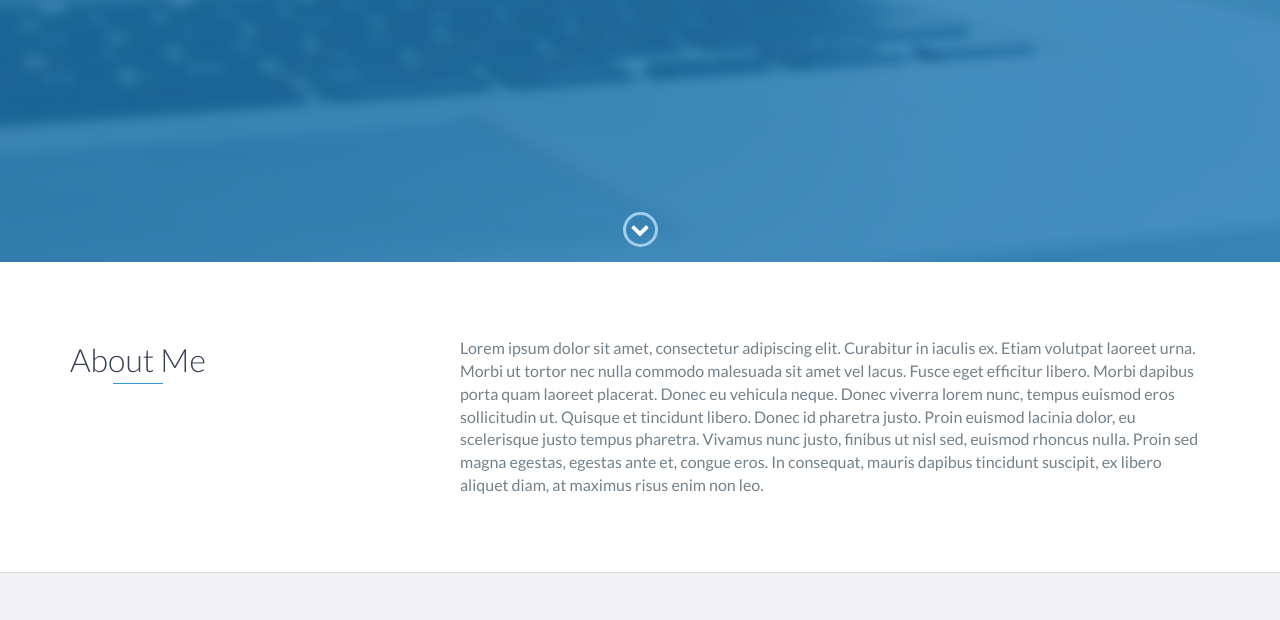
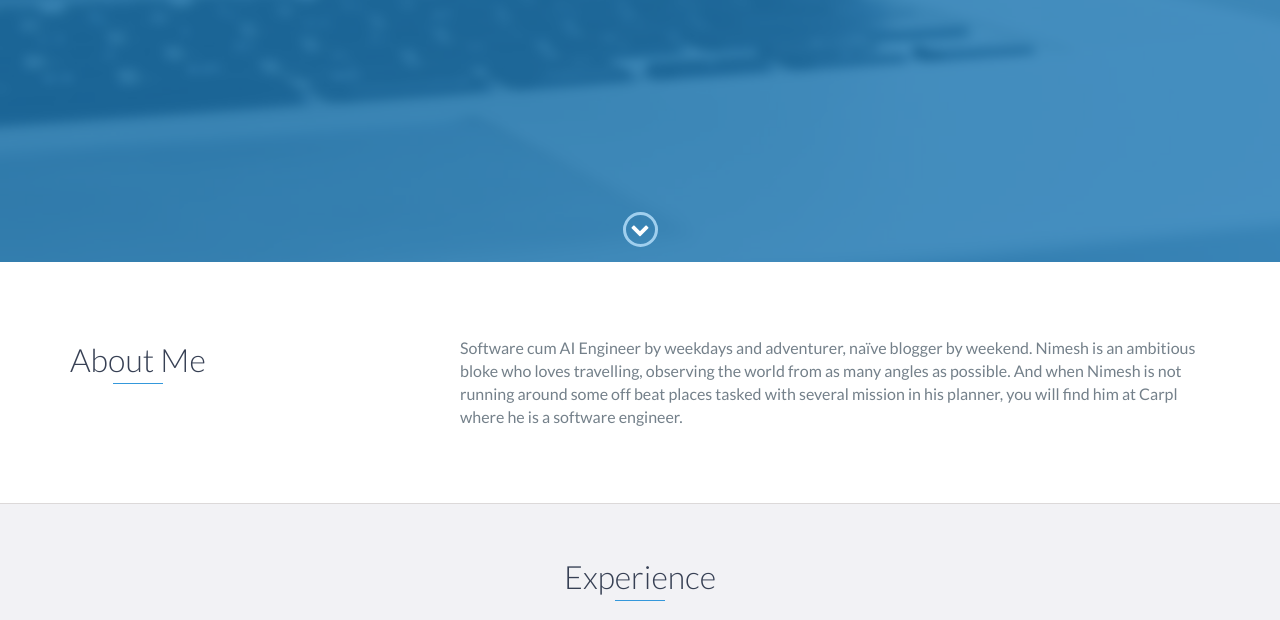
Before and after one commit to kumarnimesh/kumarnimesh.github.io, a website: page index.html in a window 1280 px wide. Shown: the part 538-1158 px from the top of the page. Drawn offline with nearby package versions, Linux system fonts and the light colour scheme.

Commit message:
Update index.html
About me Updated

```diff
--- a/index.html
+++ b/index.html
@@ -73,9 +73,7 @@
                 </div>
                 <div class="col-md-8">
                     <p>
-                        Lorem ipsum dolor sit amet, consectetur adipiscing elit. Curabitur in iaculis ex. Etiam volutpat laoreet urna. Morbi ut tortor nec nulla commodo malesuada sit amet vel lacus. Fusce eget efficitur libero. Morbi dapibus porta quam laoreet placerat. Donec
-                        eu vehicula neque. Donec viverra lorem nunc, tempus euismod eros sollicitudin ut. Quisque et tincidunt libero. Donec id pharetra justo. Proin euismod lacinia dolor, eu scelerisque justo tempus pharetra. Vivamus nunc justo, finibus
-                        ut nisl sed, euismod rhoncus nulla. Proin sed magna egestas, egestas ante et, congue eros. In consequat, mauris dapibus tincidunt suscipit, ex libero aliquet diam, at maximus risus enim non leo.
+                        Software cum AI Engineer by weekdays and adventurer, naïve blogger by weekend. Nimesh is an ambitious bloke who loves travelling, observing the world from as many angles as possible. And when Nimesh is not running around some off beat places tasked with several mission in his planner, you will find him at Carpl where he is a software engineer.
                     </p>
                 </div>
             </div>
```
